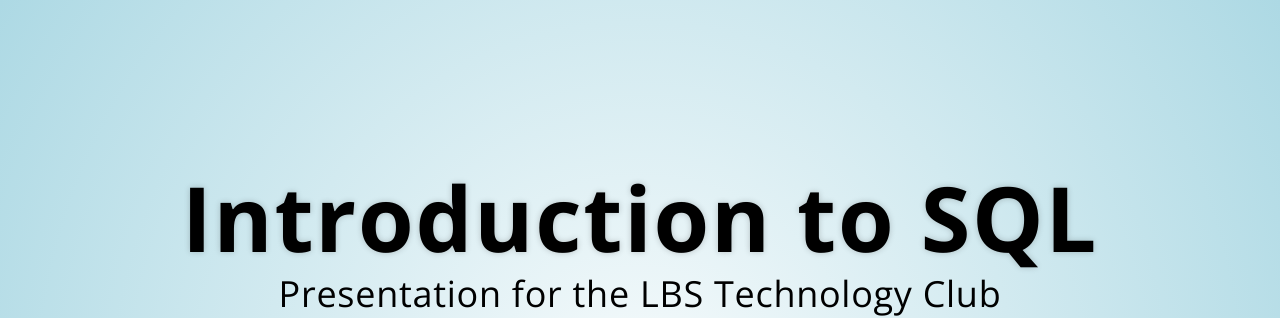
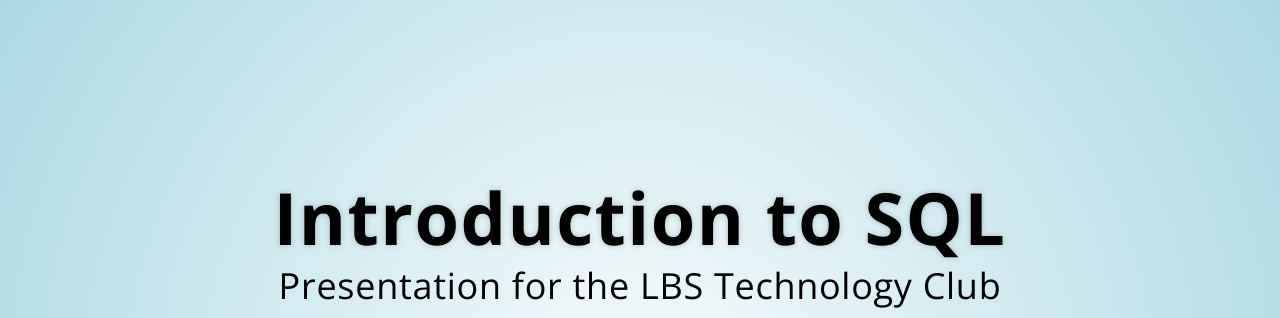
Before and after one commit to qlim/sql-intro, a website: page index.html in a window 1280 px wide. Shown: the top 318 px of the page. Drawn offline with nearby package versions, Linux system fonts and the light colour scheme; a web font is replaced by a local one.

Commit message:
adjust header sizes

```diff
--- a/css/theme/source/q.scss
+++ b/css/theme/source/q.scss
@@ -42,12 +42,13 @@
 .reveal {
     h1 {
         font-weight: bold;
-        font-size: 2.5em;
+        font-size: 2.0em;
     }
 
     h2 {
         font-weight: 600;
         margin-bottom: 1.6em;
+        font-size: 1.6em;
     }
 
     p, ul {
```
Also changed, not shown: css/theme/q.css.
